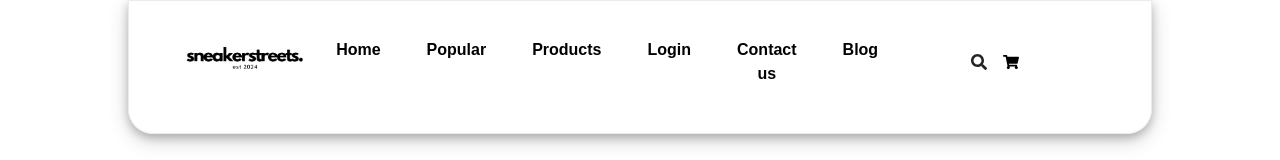
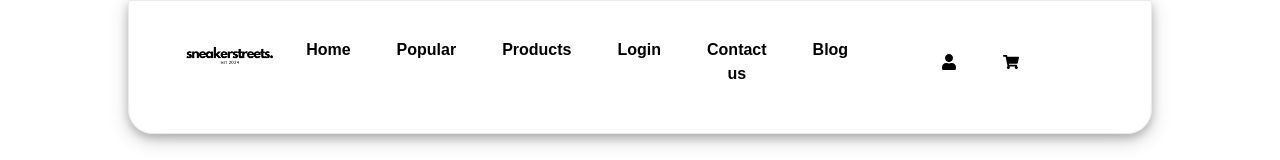
Before and after one commit to smntsng/SneakerStreets, a React (Vite) app: page / in a window 1280 px wide. Shown: the top 160 px of the page. Built offline with nearby package versions, Linux system fonts and the light colour scheme.

Commit message:
updated nav icons

```diff
--- a/src/components/Nav/Nav.jsx
+++ b/src/components/Nav/Nav.jsx
@@ -1,12 +1,13 @@
 import { NavLink } from 'react-router-dom';
 import logo from '../../assets/images/logo3-blackFont.png';
-import { FaSearch, FaShoppingCart } from "react-icons/fa";
+import { FaUser, FaShoppingCart } from "react-icons/fa";
 import { useState } from "react";
 import './nav.css';
 import Checkout from '../../pages/Checkout';
 import Container from 'react-bootstrap/Container';
 import Nav from 'react-bootstrap/Nav';
 import Navbar from 'react-bootstrap/Navbar';
+
 
 const Navigation = () => {
     const [showSearchBar, setshowSearchBar] = useState(false);
@@ -39,17 +40,10 @@ const Navigation = () => {
                         </Nav>
                     </Navbar.Collapse>
                     <div className="header-nav-icons">
-                        {!showSearchBar ? (
-                            <FaSearch onClick={displaySearchBar} />
-                        ) : (
-                            <div>
-                                <input
-                                    type="text"
-                                    placeholder='Search for Item'
-                                ></input>
-                                <FaSearch />
-                            </div>
-                        )}
+                    <NavLink to="/login" className="nav-link">
+                            <FaUser />
+                        </NavLink>
+
                         <NavLink to="/Checkout" className="nav-link">
                             <FaShoppingCart />
                         </NavLink>
```
